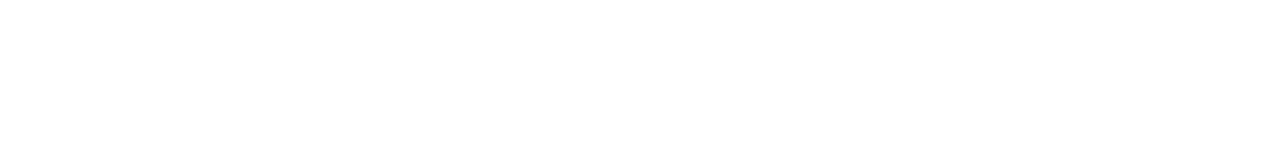
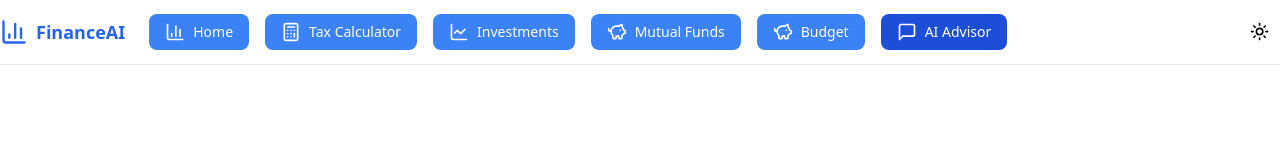
Before and after one commit to Ayush-Sharma-2023/Finance_Management_Platform, a Next.js app: page /chatbot in a window 1280 px wide. Shown: the top 160 px of the page. Built offline with nearby package versions, Linux system fonts and the light colour scheme; no server answers.

Commit message:
modified:   app/chatbot/page.tsx

```diff
--- a/app/chatbot/page.tsx
+++ b/app/chatbot/page.tsx
@@ -1,9 +1,14 @@
 import ChatBot from "@/components/ChatBot";
+import Navbar from "../../components/Navbar"
 
 export default function Home() {
   return (
+    <>
+      <Navbar />
     <div className="flex justify-center items-center h-screen">
+
       <ChatBot />
     </div>
+    </>
   );
 }
```
